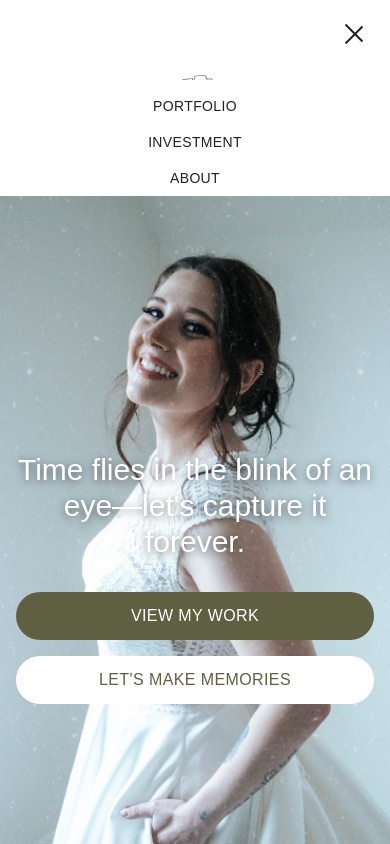
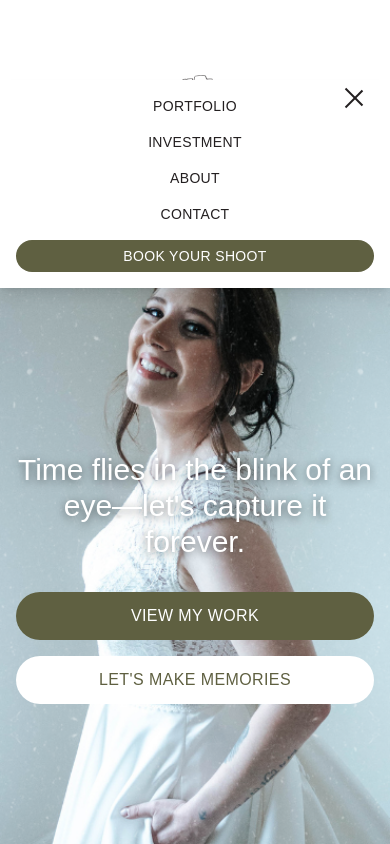
Before and after one commit to emilylasko/emily-lasko-photography, a Next.js app: page / in a window 390 px wide. Both pictures are taken after a click on the button "Toggle menu". Shown: the top 844 px of the page. Built offline with nearby package versions, Linux system fonts and the light colour scheme.

Commit message:
Fix font path and location

```diff
--- a/app/layout.tsx
+++ b/app/layout.tsx
@@ -4,7 +4,7 @@ import localFont from "next/font/local";
 import "./globals.css";
 
 const scandilover = localFont({
-  src: '../../public/fonts/ScandiloverScript.ttf',
+  src: './fonts/ScandiloverScript.ttf',
   variable: '--font-scandilover',
   display: 'swap',
   preload: true,
--- a/app/page.tsx
+++ b/app/page.tsx
@@ -11,7 +11,7 @@ export default function Home() {
     <div className="min-h-screen w-full">
       {/* Navbar with white background */}
       <div className="w-full bg-white shadow-sm">
-        <header className="w-full py-2 px-4 md:px-8">
+        <header className="w-full py-2 px-4 md:px-8 relative">
           <div className="max-w-7xl mx-auto flex flex-col md:flex-row items-center justify-between gap-4 md:gap-0">
             {/* Logo - Centered on mobile */}
             <div className="w-full md:w-auto flex justify-center md:justify-start">
@@ -30,10 +30,10 @@ export default function Home() {
             {/* Hamburger Menu Button - Mobile Only */}
             <button
               onClick={() => setIsMenuOpen(!isMenuOpen)}
-              className="md:hidden absolute right-4 top-4 p-2"
+              className="md:hidden absolute right-4 top-1/2 -translate-y-1/2 p-2 z-50"
               aria-label="Toggle menu"
             >
-              <div className="w-6 h-5 flex flex-col justify-between">
+              <div className="w-6 h-5 relative flex flex-col justify-between">
                 <span className={`w-full h-0.5 bg-[#231f20] transform transition-all duration-300 ${isMenuOpen ? 'rotate-45 translate-y-2' : ''}`}></span>
                 <span className={`w-full h-0.5 bg-[#231f20] transition-all duration-300 ${isMenuOpen ? 'opacity-0' : ''}`}></span>
                 <span className={`w-full h-0.5 bg-[#231f20] transform transition-all duration-300 ${isMenuOpen ? '-rotate-45 -translate-y-2' : ''}`}></span>
@@ -41,7 +41,7 @@ export default function Home() {
             </button>
 
             {/* Menu - Hidden on mobile unless open */}
-            <nav className={`${isMenuOpen ? 'flex' : 'hidden'} md:flex flex-col md:flex-row items-center gap-4 text-[#231f20] font-medium text-sm font-[var(--font-pt-sans)] uppercase tracking-wide w-full md:w-auto bg-white md:bg-transparent absolute md:relative top-[80px] md:top-0 left-0 p-4 md:p-0 shadow-lg md:shadow-none`}>
+            <nav className={`${isMenuOpen ? 'flex' : 'hidden'} md:flex flex-col md:flex-row items-center gap-4 text-[#231f20] font-medium text-sm font-[var(--font-pt-sans)] uppercase tracking-wide w-full md:w-auto bg-white md:bg-transparent absolute md:relative top-[80px] md:top-0 left-0 p-4 md:p-0 shadow-lg md:shadow-none z-40`}>
               <Link href="/portfolio" className="hover:text-[#5f6041] transition w-full md:w-auto text-center">
                 Portfolio
               </Link>
```
Also changed, not shown: app/fonts/ScandiloverScript.ttf (renamed from public/fonts/ScandiloverScript.ttf).
